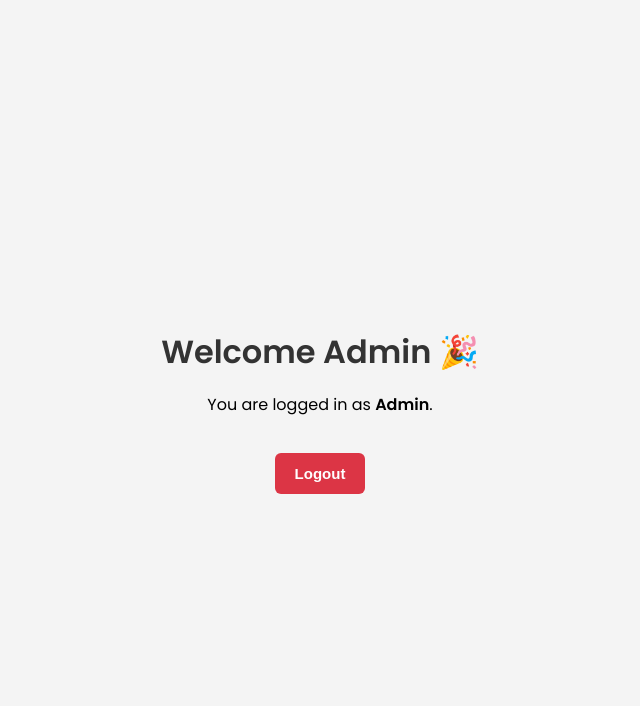
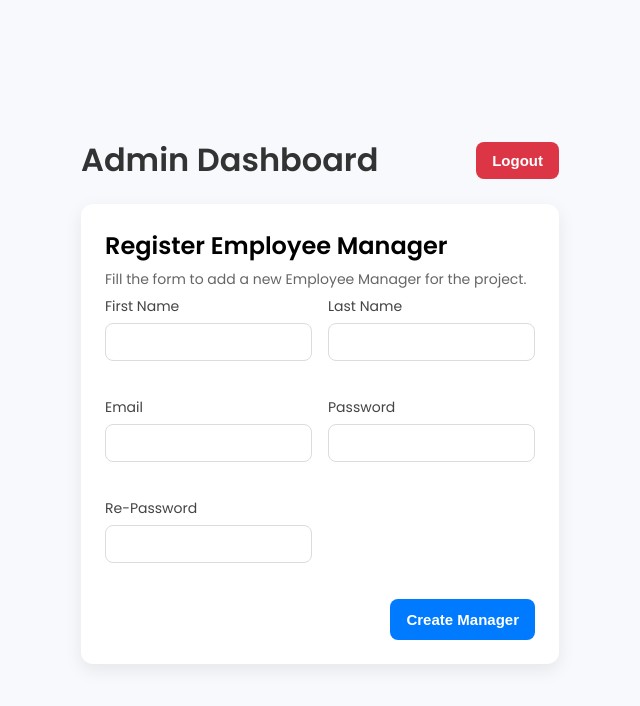
Before and after one commit to ThenukaAnjala/ITP, a React (Vite) app in the folder MERN/frontend/: page /admin in a window 1280 px wide. Shown: the top 706 px of the page, without its empty margins (320-960 px from the left). Built offline with nearby package versions, Linux system fonts and the light colour scheme.

Commit message:
feat: add Employee Manager functionality with registration and dashboard UI

```diff
--- a/MERN/frontend/src/App.jsx
+++ b/MERN/frontend/src/App.jsx
@@ -1,6 +1,7 @@
 import { BrowserRouter as Router, Routes, Route } from "react-router-dom";
 import Login from "./pages/Login";
 import AdminLanding from "./pages/AdminLanding";
+import EmployeeManagerLanding from "./pages/EmployeeManagerLanding";
 
 function App() {
   return (
@@ -8,10 +9,7 @@ function App() {
       <Routes>
         <Route path="/" element={<Login />} />
         <Route path="/admin" element={<AdminLanding />} />
-        <Route
-          path="/employee-manager"
-          element={<h1>Employee Manager Landing Page</h1>}
-        />
+        <Route path="/employee-manager" element={<EmployeeManagerLanding />} />
       </Routes>
     </Router>
   );
--- a/MERN/frontend/src/pages/AdminLanding.jsx
+++ b/MERN/frontend/src/pages/AdminLanding.jsx
@@ -1,20 +1,123 @@
-import React from "react";
-import "../styles/pages/admin.css"; // optional CSS file if you want styles
+import React, { useState } from "react";
+import { registerEmployeeManager } from "../services/api";
+import "../styles/pages/admin.css";
 
 function AdminLanding() {
+  const [form, setForm] = useState({
+    firstName: "",
+    lastName: "",
+    email: "",
+    password: "",
+    rePassword: "",
+  });
+  const [msg, setMsg] = useState("");
+  const [err, setErr] = useState("");
+  const [loading, setLoading] = useState(false);
+
   const handleLogout = () => {
-    localStorage.removeItem("token"); // 🔑 remove token
-    window.location.href = "/"; // redirect to login page
+    localStorage.removeItem("token");
+    window.location.href = "/";
+  };
+
+  const onChange = (e) => {
+    setForm((f) => ({ ...f, [e.target.name]: e.target.value }));
+  };
+
+  const onSubmit = async (e) => {
+    e.preventDefault();
+    setMsg("");
+    setErr("");
+
+    if (form.password !== form.rePassword) {
+      setErr("Passwords do not match");
+      return;
+    }
+
+    setLoading(true);
+    const data = await registerEmployeeManager(form);
+    setLoading(false);
+
+    if (data && data.id) {
+      setMsg(`Employee Manager created: ${data.firstName} ${data.lastName}`);
+      setForm({ firstName: "", lastName: "", email: "", password: "", rePassword: "" });
+    } else {
+      setErr(data?.message || "Failed to register manager");
+    }
   };
 
   return (
-    <div className="admin-container">
-      <h1>Welcome Admin 🎉</h1>
-      <p>You are logged in as <b>Admin</b>.</p>
+    <div className="admin-wrap">
+      <header className="admin-header">
+        <h1>Admin Dashboard</h1>
+        <button className="logout-btn" onClick={handleLogout}>Logout</button>
+      </header>
 
-      <button className="logout-btn" onClick={handleLogout}>
-        Logout
-      </button>
+      <section className="card">
+        <h2>Register Employee Manager</h2>
+        <p className="hint">Fill the form to add a new Employee Manager for the project.</p>
+
+        {msg && <div className="ok">{msg}</div>}
+        {err && <div className="error">{err}</div>}
+
+        <form className="grid" onSubmit={onSubmit}>
+          <div className="field">
+            <label>First Name</label>
+            <input
+              name="firstName"
+              value={form.firstName}
+              onChange={onChange}
+              required
+            />
+          </div>
+          <div className="field">
+            <label>Last Name</label>
+            <input
+              name="lastName"
+              value={form.lastName}
+              onChange={onChange}
+              required
+            />
+          </div>
+          <div className="field">
+            <label>Email</label>
+            <input
+              type="email"
+              name="email"
+              value={form.email}
+              onChange={onChange}
+              required
+            />
+          </div>
+          <div className="field">
+            <label>Password</label>
+            <input
+              type="password"
+              name="password"
+              value={form.password}
+              onChange={onChange}
+              minLength={6}
+              required
+            />
+          </div>
+          <div className="field">
+            <label>Re-Password</label>
+            <input
+              type="password"
+              name="rePassword"
+              value={form.rePassword}
+              onChange={onChange}
+              minLength={6}
+              required
+            />
+          </div>
+
+          <div className="actions">
+            <button type="submit" disabled={loading}>
+              {loading ? "Creating..." : "Create Manager"}
+            </button>
+          </div>
+        </form>
+      </section>
     </div>
   );
 }
--- /dev/null
+++ b/MERN/frontend/src/pages/EmployeeManagerLanding.jsx
@@ -0,0 +1,27 @@
+import React from "react";
+import "../styles/pages/manager.css"; // optional styles (below)
+
+function EmployeeManagerLanding() {
+  const handleLogout = () => {
+    localStorage.removeItem("token"); // 🔑 remove JWT
+    window.location.href = "/";        // 🔁 go back to login
+  };
+
+  return (
+    <div className="manager-wrap">
+      <header className="manager-header">
+        <h1>Employee Manager Dashboard</h1>
+        <button className="logout-btn" onClick={handleLogout}>Logout</button>
+      </header>
+
+      <section className="card">
+        <h2>Welcome 👋</h2>
+        <p className="hint">
+          You can view, edit, and delete employees from here. (We’ll add the table next.)
+        </p>
+      </section>
+    </div>
+  );
+}
+
+export default EmployeeManagerLanding;
--- a/MERN/frontend/src/services/api.js
+++ b/MERN/frontend/src/services/api.js
@@ -6,3 +6,16 @@ export const loginUser = async (email, password) => {
   });
   return res.json();
 };
+
+export const registerEmployeeManager = async (payload) => {
+  const token = localStorage.getItem("token");
+  const res = await fetch("http://localhost:5000/api/auth/admin/register", {
+    method: "POST",
+    headers: {
+      "Content-Type": "application/json",
+      Authorization: `Bearer ${token}`, // 🔐 admin token
+    },
+    body: JSON.stringify(payload),
+  });
+  return res.json();
+};
--- a/MERN/frontend/src/styles/pages/admin.css
+++ b/MERN/frontend/src/styles/pages/admin.css
@@ -1,32 +1,52 @@
-body {
-  margin: 0;
-  font-family: 'Poppins', sans-serif;
-  background: #f4f4f4;
+@import url('https://fonts.googleapis.com/css2?family=Poppins:wght@400;600&display=swap');
+
+* { box-sizing: border-box; }
+body { margin: 0; font-family: 'Poppins', sans-serif; background:#f7f9fc; }
+
+.admin-wrap { max-width: 980px; margin: 0 auto; padding: 24px; }
+
+.admin-header {
+  display: flex; justify-content: space-between; align-items: center;
+  margin-bottom: 20px;
+}
+.admin-header h1 { margin: 0; color:#333; }
+
+.logout-btn {
+  padding: 10px 16px; border:0; border-radius:8px;
+  background:#dc3545; color:#fff; font-weight:600; cursor:pointer;
+}
+.logout-btn:hover { background:#b52a37; }
+
+.card {
+  background:#fff; border-radius:12px; padding:24px;
+  box-shadow: 0 6px 18px rgba(0,0,0,.08);
+}
+.card h2 { margin:0 0 6px; }
+.hint { margin:0 0 18px; color:#666; font-size:14px; }
+
+.ok {
+  background:#d1e7dd; color:#0f5132; padding:10px; border-radius:8px; margin-bottom:12px;
+}
+.error {
+  background:#f8d7da; color:#842029; padding:10px; border-radius:8px; margin-bottom:12px;
 }
 
-.admin-container {
-  text-align: center;
-  padding: 50px;
+.grid {
+  display:grid; grid-template-columns: repeat(2, minmax(0,1fr)); gap:16px;
 }
+.field { display:flex; flex-direction:column; }
+.field label { font-size:14px; margin-bottom:6px; color:#444; }
+.field input {
+  padding:10px 12px; border:1px solid #dcdcdc; border-radius:8px; font-size:14px;
+}
+.field input:focus { outline:none; border-color:#007bff; box-shadow:0 0 0 3px rgba(0,123,255,.12); }
 
-.admin-container h1 {
-  font-size: 2rem;
-  margin-bottom: 10px;
-  color: #333;
+.actions { grid-column: 1 / -1; display:flex; justify-content:flex-end; }
+.actions button {
+  padding:12px 16px; border:0; border-radius:8px; background:#007bff; color:#fff; font-weight:600; cursor:pointer;
 }
+.actions button:disabled { background:#9bbcf1; cursor:not-allowed; }
 
-.logout-btn {
-  margin-top: 20px;
-  padding: 12px 20px;
-  background: #dc3545;
-  color: #fff;
-  border: none;
-  border-radius: 6px;
-  cursor: pointer;
-  font-weight: bold;
-  transition: background 0.3s;
+@media (max-width: 640px) {
+  .grid { grid-template-columns: 1fr; }
 }
-
-.logout-btn:hover {
-  background: #b52a37;
-}
--- /dev/null
+++ b/MERN/frontend/src/styles/pages/manager.css
@@ -0,0 +1,25 @@
+@import url('https://fonts.googleapis.com/css2?family=Poppins:wght@400;600&display=swap');
+
+* { box-sizing: border-box; }
+body { margin: 0; font-family: 'Poppins', sans-serif; background:#f7f9fc; }
+
+.manager-wrap { max-width: 980px; margin: 0 auto; padding: 24px; }
+
+.manager-header {
+  display: flex; justify-content: space-between; align-items: center;
+  margin-bottom: 20px;
+}
+.manager-header h1 { margin: 0; color:#333; }
+
+.logout-btn {
+  padding: 10px 16px; border:0; border-radius:8px;
+  background:#dc3545; color:#fff; font-weight:600; cursor:pointer;
+}
+.logout-btn:hover { background:#b52a37; }
+
+.card {
+  background:#fff; border-radius:12px; padding:24px;
+  box-shadow: 0 6px 18px rgba(0,0,0,.08);
+}
+.card h2 { margin:0 0 6px; }
+.hint { margin:0 0 6px; color:#666; font-size:14px; }
```
Also changed, not shown: MERN/frontend/src/pages/EmployeeManager.jsx (deleted, +0 -59 lines).
